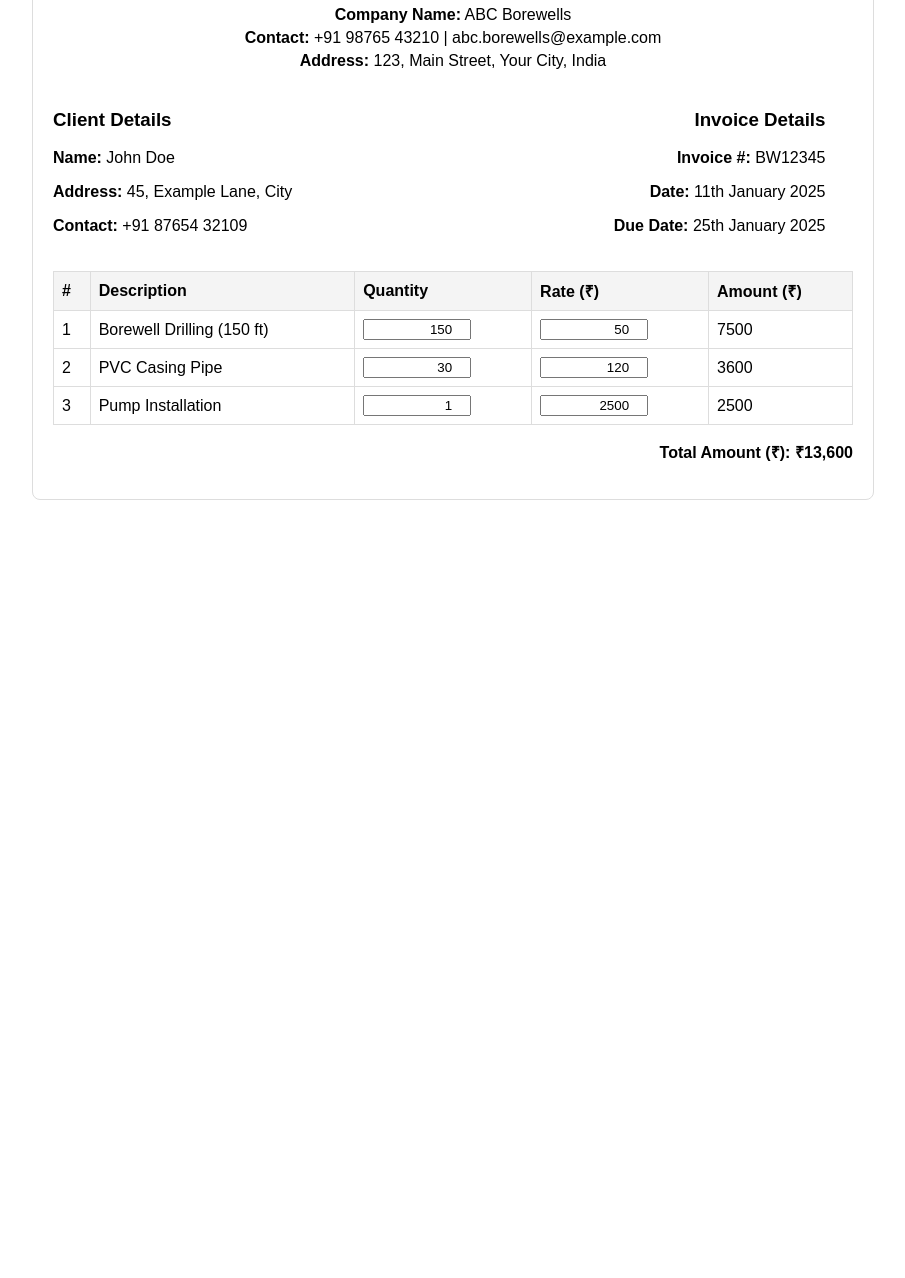
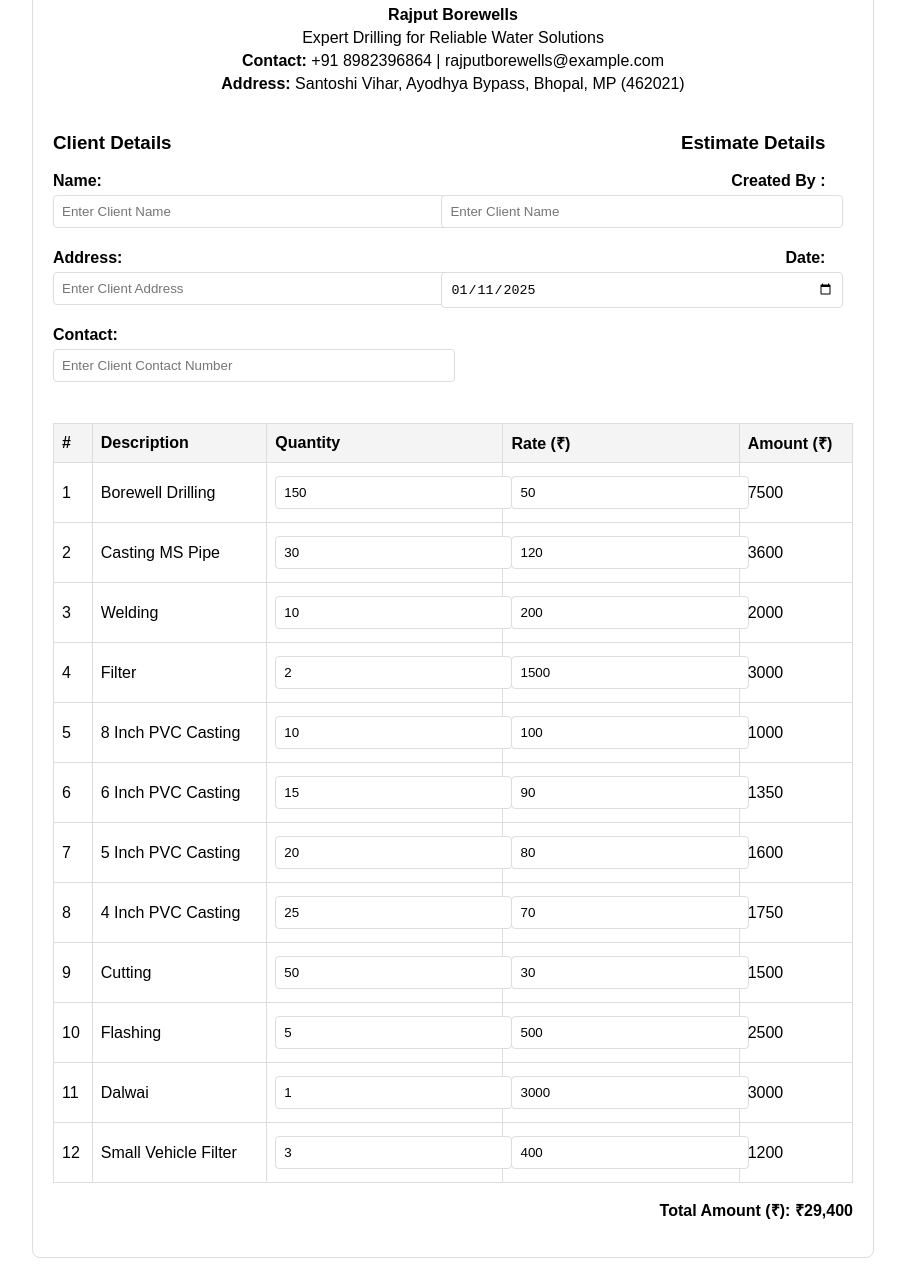
Before and after one commit to Shubham-Thakur-India/rborewells, a plain HTML site: page index.html in a window 1280 px wide. Shown: the part 77-1355 px from the top of the page, without its empty margins (187-1092 px from the left). Before the commit the page ends 800 px from the top, so only its background shows below. Drawn offline with Linux system fonts and the light colour scheme.

Commit message:
Update index.html

```diff
--- a/index.html
+++ b/index.html
@@ -36,6 +36,13 @@
         .details .company {
             text-align: right;
         }
+        .input-field {
+            width: 100%;
+            padding: 8px;
+            margin: 5px 0;
+            border: 1px solid #ddd;
+            border-radius: 4px;
+        }
         .table-container {
             margin-top: 20px;
         }
@@ -56,34 +63,34 @@
             margin-top: 10px;
             font-weight: bold;
         }
-        .input-field {
-            width: 100px;
-            text-align: right;
-        }
     </style>
 </head>
 <body>
     <div class="invoice-container">
         <div class="header">
-            <h1>Borewell Service Invoice</h1>
-            <p><strong>Company Name:</strong> ABC Borewells</p>
-            <p><strong>Contact:</strong> +91 98765 43210 | abc.borewells@example.com</p>
-            <p><strong>Address:</strong> 123, Main Street, Your City, India</p>
+            <h1>Borewell Estimate</h1>
+            <p><strong>Rajput Borewells</strong></p>
+            <p>Expert Drilling for Reliable Water Solutions</p>
+            <p><strong>Contact:</strong> +91 8982396864 | rajputborewells@example.com</p>
+            <p><strong>Address:</strong> Santoshi Vihar, Ayodhya Bypass, Bhopal, MP (462021)</p>
         </div>
+
+        <!-- Client Details Section -->
         <div class="details">
             <div class="client">
                 <h3>Client Details</h3>
-                <p><strong>Name:</strong> John Doe</p>
-                <p><strong>Address:</strong> 45, Example Lane, City</p>
-                <p><strong>Contact:</strong> +91 87654 32109</p>
+                <p><strong>Name:</strong> <input type="text" id="clientName" class="input-field" placeholder="Enter Client Name"></p>
+                <p><strong>Address:</strong> <input type="text" id="clientAddress" class="input-field" placeholder="Enter Client Address"></p>
+                <p><strong>Contact:</strong> <input type="text" id="clientContact" class="input-field" placeholder="Enter Client Contact Number"></p>
             </div>
             <div class="company">
-                <h3>Invoice Details</h3>
-                <p><strong>Invoice #:</strong> BW12345</p>
-                <p><strong>Date:</strong> 11th January 2025</p>
-                <p><strong>Due Date:</strong> 25th January 2025</p>
+                <h3>Estimate Details</h3>
+                <p><strong>Created By :</strong> <input type="text" id="clientName" class="input-field" placeholder="Enter Client Name"></p></p>
+                <p><strong>Date:</strong> <input type="date" id="invoiceDate" class="input-field"></p>
             </div>
         </div>
+
+        <!-- Table for Items -->
         <div class="table-container">
             <table>
                 <thead>
@@ -98,53 +105,115 @@
                 <tbody>
                     <tr>
                         <td>1</td>
-                        <td>Borewell Drilling (150 ft)</td>
+                        <td>Borewell Drilling</td>
                         <td><input type="number" id="quantity1" class="input-field" value="150" oninput="calculateAmount()"></td>
                         <td><input type="number" id="rate1" class="input-field" value="50" oninput="calculateAmount()"></td>
                         <td><span id="amount1">7500</span></td>
                     </tr>
                     <tr>
                         <td>2</td>
-                        <td>PVC Casing Pipe</td>
+                        <td>Casting MS Pipe</td>
                         <td><input type="number" id="quantity2" class="input-field" value="30" oninput="calculateAmount()"></td>
                         <td><input type="number" id="rate2" class="input-field" value="120" oninput="calculateAmount()"></td>
                         <td><span id="amount2">3600</span></td>
                     </tr>
                     <tr>
                         <td>3</td>
-                        <td>Pump Installation</td>
-                        <td><input type="number" id="quantity3" class="input-field" value="1" oninput="calculateAmount()"></td>
-                        <td><input type="number" id="rate3" class="input-field" value="2500" oninput="calculateAmount()"></td>
-                        <td><span id="amount3">2500</span></td>
+                        <td>Welding</td>
+                        <td><input type="number" id="quantity3" class="input-field" value="10" oninput="calculateAmount()"></td>
+                        <td><input type="number" id="rate3" class="input-field" value="200" oninput="calculateAmount()"></td>
+                        <td><span id="amount3">2000</span></td>
+                    </tr>
+                    <tr>
+                        <td>4</td>
+                        <td>Filter</td>
+                        <td><input type="number" id="quantity4" class="input-field" value="2" oninput="calculateAmount()"></td>
+                        <td><input type="number" id="rate4" class="input-field" value="1500" oninput="calculateAmount()"></td>
+                        <td><span id="amount4">3000</span></td>
+                    </tr>
+                    <tr>
+                        <td>5</td>
+                        <td>8 Inch PVC Casting</td>
+                        <td><input type="number" id="quantity5" class="input-field" value="10" oninput="calculateAmount()"></td>
+                        <td><input type="number" id="rate5" class="input-field" value="100" oninput="calculateAmount()"></td>
+                        <td><span id="amount5">1000</span></td>
+                    </tr>
+                    <tr>
+                        <td>6</td>
+                        <td>6 Inch PVC Casting</td>
+                        <td><input type="number" id="quantity6" class="input-field" value="15" oninput="calculateAmount()"></td>
+                        <td><input type="number" id="rate6" class="input-field" value="90" oninput="calculateAmount()"></td>
+                        <td><span id="amount6">1350</span></td>
+                    </tr>
+                    <tr>
+                        <td>7</td>
+                        <td>5 Inch PVC Casting</td>
+                        <td><input type="number" id="quantity7" class="input-field" value="20" oninput="calculateAmount()"></td>
+                        <td><input type="number" id="rate7" class="input-field" value="80" oninput="calculateAmount()"></td>
+                        <td><span id="amount7">1600</span></td>
+                    </tr>
+                    <tr>
+                        <td>8</td>
+                        <td>4 Inch PVC Casting</td>
+                        <td><input type="number" id="quantity8" class="input-field" value="25" oninput="calculateAmount()"></td>
+                        <td><input type="number" id="rate8" class="input-field" value="70" oninput="calculateAmount()"></td>
+                        <td><span id="amount8">1750</span></td>
+                    </tr>
+                    <tr>
+                        <td>9</td>
+                        <td>Cutting</td>
+                        <td><input type="number" id="quantity9" class="input-field" value="50" oninput="calculateAmount()"></td>
+                        <td><input type="number" id="rate9" class="input-field" value="30" oninput="calculateAmount()"></td>
+                        <td><span id="amount9">1500</span></td>
+                    </tr>
+                    <tr>
+                        <td>10</td>
+                        <td>Flashing</td>
+                        <td><input type="number" id="quantity10" class="input-field" value="5" oninput="calculateAmount()"></td>
+                        <td><input type="number" id="rate10" class="input-field" value="500" oninput="calculateAmount()"></td>
+                        <td><span id="amount10">2500</span></td>
+                    </tr>
+                    <tr>
+                        <td>11</td>
+                        <td>Dalwai</td>
+                        <td><input type="number" id="quantity11" class="input-field" value="1" oninput="calculateAmount()"></td>
+                        <td><input type="number" id="rate11" class="input-field" value="3000" oninput="calculateAmount()"></td>
+                        <td><span id="amount11">3000</span></td>
+                    </tr>
+                    <tr>
+                        <td>12</td>
+                        <td>Small Vehicle Filter</td>
+                        <td><input type="number" id="quantity12" class="input-field" value="3" oninput="calculateAmount()"></td>
+                        <td><input type="number" id="rate12" class="input-field" value="400" oninput="calculateAmount()"></td>
+                        <td><span id="amount12">1200</span></td>
                     </tr>
                 </tbody>
             </table>
         </div>
+
+        <!-- Total Amount Section -->
         <div class="total">
-            <p><strong>Total Amount (₹):</strong> ₹<span id="totalAmount">13,600</span></p>
+            <p><strong>Total Amount (₹):</strong> ₹<span id="totalAmount">29,400</span></p>
         </div>
     </div>
 
     <script>
+        // Set the date input field to today's date
+        document.getElementById("invoiceDate").value = new Date().toISOString().split('T')[0];
+
         function calculateAmount() {
-            // Get values for each item
-            var quantity1 = document.getElementById('quantity1').value;
-            var rate1 = document.getElementById('rate1').value;
-            var amount1 = quantity1 * rate1;
-            document.getElementById('amount1').innerText = amount1;
+            var total = 0;
 
-            var quantity2 = document.getElementById('quantity2').value;
-            var rate2 = document.getElementById('rate2').value;
-            var amount2 = quantity2 * rate2;
-            document.getElementById('amount2').innerText = amount2;
+            // Loop through each row and calculate the amount
+            for (var i = 1; i <= 12; i++) {
+                var quantity = document.getElementById('quantity' + i).value;
+                var rate = document.getElementById('rate' + i).value;
+                var amount = quantity * rate;
+                document.getElementById('amount' + i).innerText = amount;
+                total += parseFloat(amount);
+            }
 
-            var quantity3 = document.getElementById('quantity3').value;
-            var rate3 = document.getElementById('rate3').value;
-            var amount3 = quantity3 * rate3;
-            document.getElementById('amount3').innerText = amount3;
-
-            // Calculate total amount
-            var total = parseFloat(amount1) + parseFloat(amount2) + parseFloat(amount3);
+            // Update total amount
             document.getElementById('totalAmount').innerText = total.toFixed(2);
         }
     </script>
```
